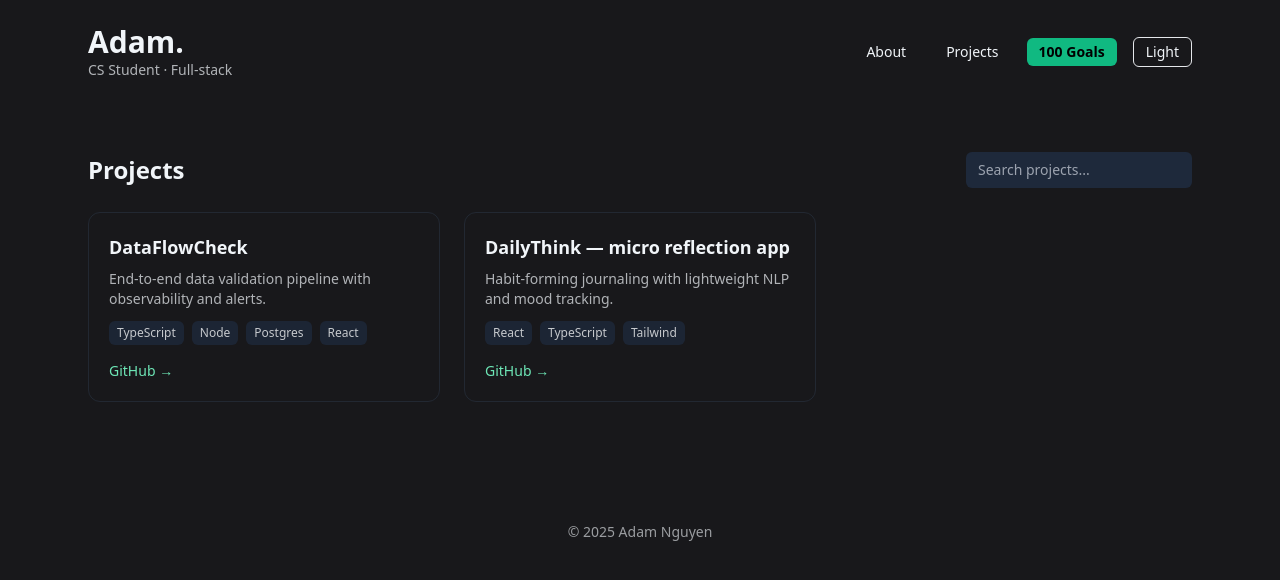
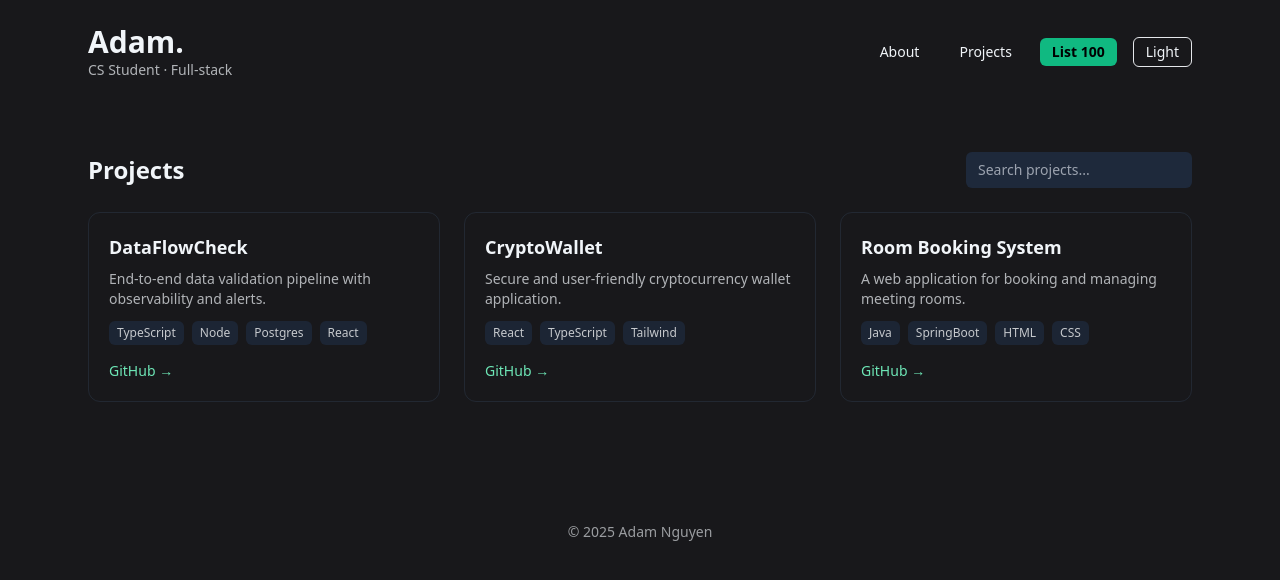
Before and after one commit to adampharrels/AboutMe, a Next.js app: page /projects in a window 1280 px wide. Shown: the top 580 px of the page. Built offline with nearby package versions, Linux system fonts and the light colour scheme.

Commit message:
goal update

```diff
--- a/data/goals.json
+++ b/data/goals.json
@@ -1,8 +1,8 @@
 [
   "Visit Biblical destinations",
-  "Things 2",
+  "Run a marathon in every continent",
   "Join a Muay Thai gym in Thailand and compete",
-  "Things 4",
+  "Do the Everest Base Camp",
   "Thing 5",
   "Thing 6",
   "Thing 7",
--- a/pages/goals.tsx
+++ b/pages/goals.tsx
@@ -33,7 +33,7 @@ export default function Goals(): JSX.Element {
             href="/goals"
             className="bg-emerald-500 text-black px-3 py-1 rounded-md text-sm font-semibold"
           >
-            100 Goals
+            List 100
           </a>
           <button
             onClick={() => setLight(!light)}
--- a/pages/index.tsx
+++ b/pages/index.tsx
@@ -30,7 +30,7 @@ export default function Home(): JSX.Element {
             Projects
           </a>
           <a href="/goals" className="bg-emerald-500 text-black px-3 py-1 rounded-md text-sm font-semibold">
-            100 Things
+            List 100
           </a>
           <button
             onClick={() => setLight(!light)}
@@ -50,7 +50,7 @@ export default function Home(): JSX.Element {
         >
           <h2 className="text-4xl font-extrabold">About Me</h2>
           <p className="mt-4 opacity-80 leading-relaxed">
-            I'm Adam — CS student from Sydney, Australia.
+            I'm Adam - CS student from Sydney, Australia.
             I like building tools.
           </p>
 
--- a/pages/projects.tsx
+++ b/pages/projects.tsx
@@ -12,14 +12,21 @@ export default function Projects(): JSX.Element {
       title: "DataFlowCheck",
       description: "End-to-end data validation pipeline with observability and alerts.",
       tech: ["TypeScript", "Node", "Postgres", "React"],
-      github: "#",
+      github: "https://github.com/adampharrels/DataFlowCheck",
     },
     {
-      id: "dailythink",
-      title: "DailyThink — micro reflection app",
-      description: "Habit-forming journaling with lightweight NLP and mood tracking.",
+      id: "CryptoWallet",
+      title: "CryptoWallet",
+      description: "Secure and user-friendly cryptocurrency wallet application.",
       tech: ["React", "TypeScript", "Tailwind"],
-      github: "#",
+      github: "https://adampharrels.github.io/CryptoWalletFrontend/",
+    },
+    {
+      id: "RoombookingSystem",
+      title: "Room Booking System",
+      description: "A web application for booking and managing meeting rooms.",
+      tech: ["Java", "SpringBoot", "HTML", "CSS"],
+      github: "https://github.com/adampharrels/ASD_Project",
     },
   ];
 
@@ -56,7 +63,7 @@ export default function Projects(): JSX.Element {
             Projects
           </a>
           <a href="/goals" className="bg-emerald-500 text-black px-3 py-1 rounded-md text-sm font-semibold">
-            100 Goals
+            List 100
           </a>
           <button
             onClick={() => setLight(!light)}
```
